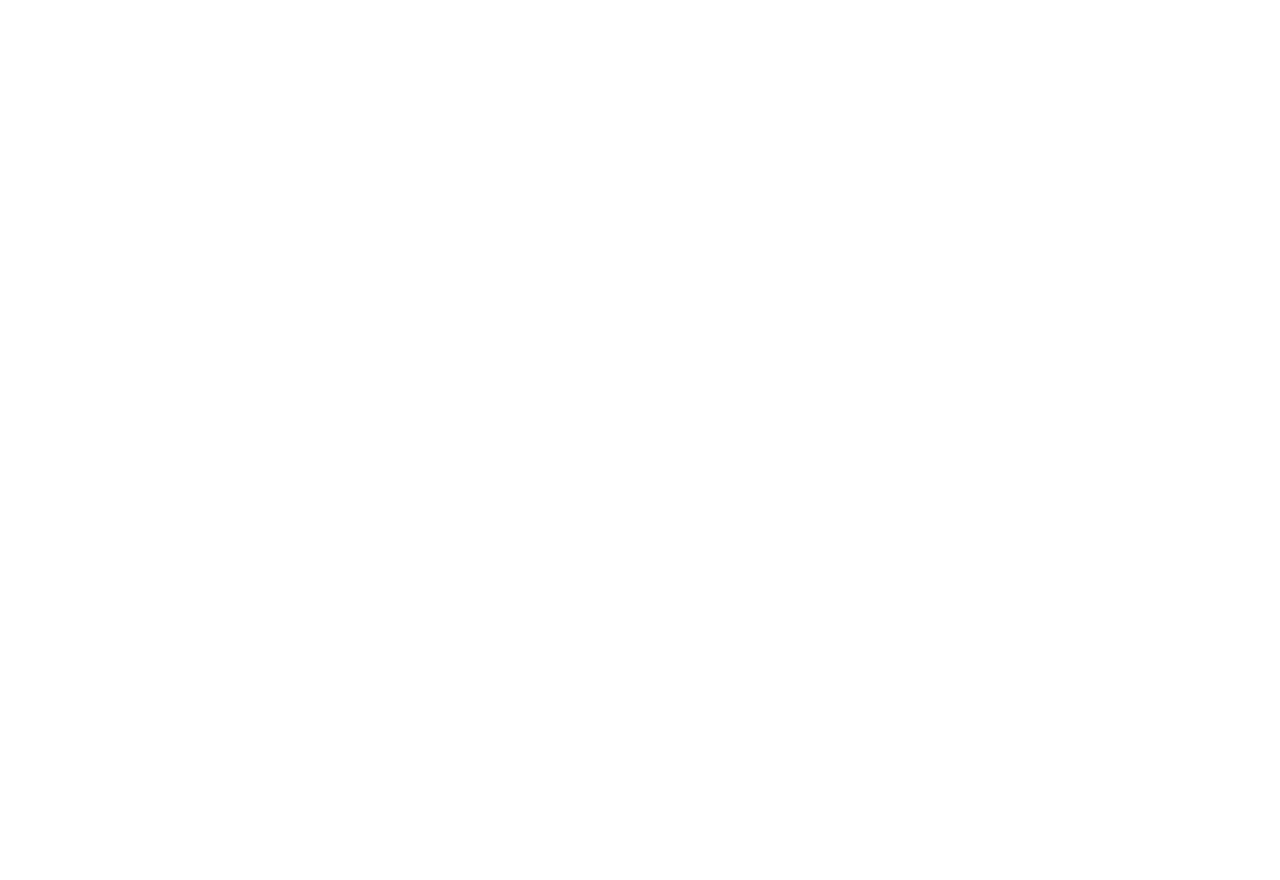
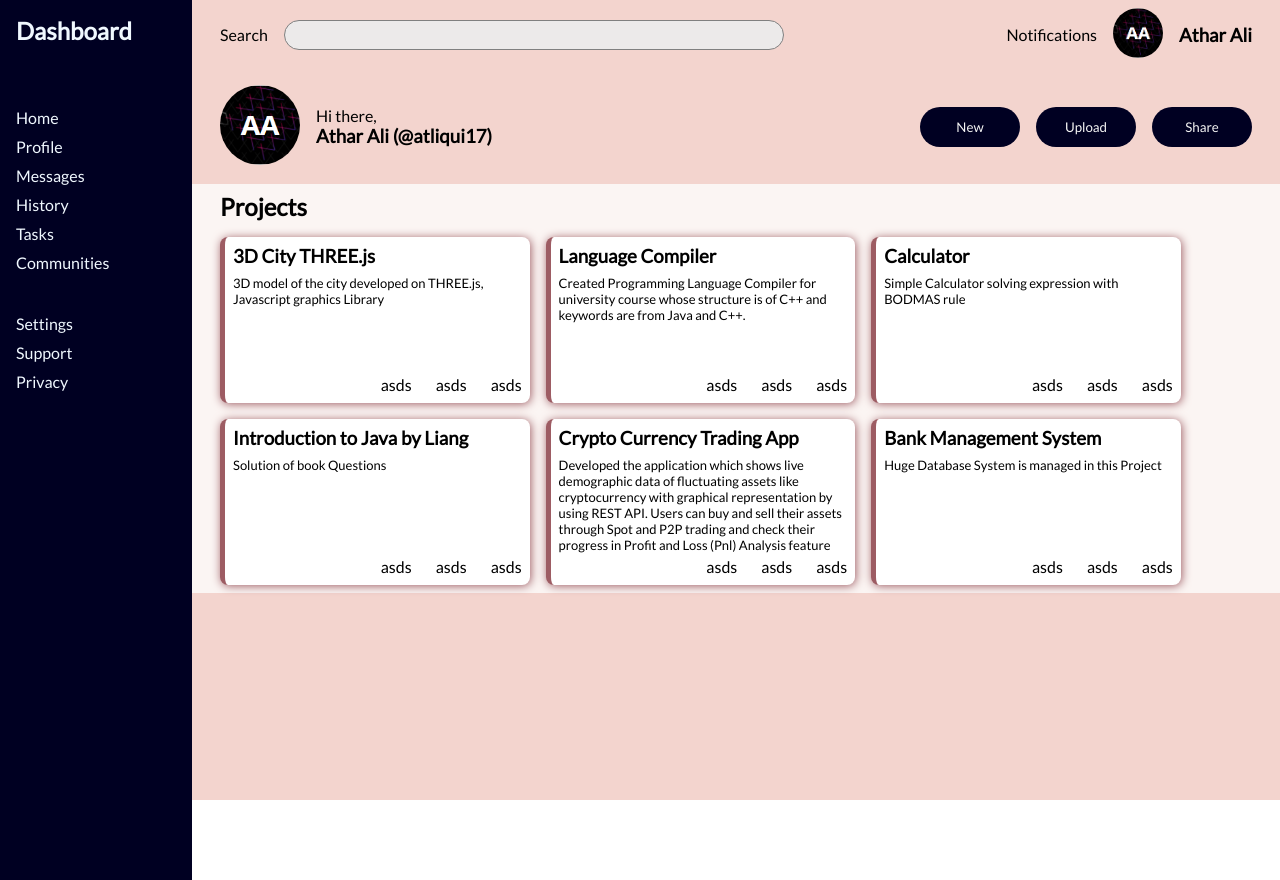
Before and after one commit to Athar-ali-siddiqui/TOP-admin-dashboard, a plain HTML site: page index.html in a window 1280 px wide. Before the commit the page ends 800 px from the top, so only its background shows below. Drawn offline with Linux system fonts and the light colour scheme.

Commit message:
Display picture is added

```diff
--- a/index.html
+++ b/index.html
@@ -4,10 +4,136 @@
     <meta charset="UTF-8">
     <meta http-equiv="X-UA-Compatible" content="IE=edge">
     <meta name="viewport" content="width=device-width, initial-scale=1.0">
+    <link rel="stylesheet"
+  href="https://fonts.googleapis.com/css?family=Roboto|Lato">
     <link rel="stylesheet" href="style.css">
     <title>Dashboard</title>
 </head>
 <body>
+    <div class="container">
+        <div class="left-sidebar">
 
+            <h2 class="first"> <a href="#">Dashboard</a></h2>
+            <ul class="second">
+                <li><a href="#">Home</a></li>
+                <li><a href="#">Profile</a></li>
+                <li><a href="#">Messages</a></li>
+                <li><a href="#">History</a></li>
+                <li><a href="#">Tasks</a></li>
+                <li><a href="#">Communities</a></li>
+
+            </ul>
+            <ul class="third">
+                <li><a href="#">Settings</a></li>
+                <li><a href="#">Support</a></li>
+                <li><a href="#">Privacy</a></li>
+            </ul>
+
+        </div>
+        <div class="main-content">
+            <div class="first">
+                <div class="left">
+                    <label for="search">Search</label>
+                    <input type="search" name="search" id="search">
+                </div>
+
+                <div class="right">
+                    <div class="notification">Notifications</div>
+                    <div class="dp"><img src="images/AA.PNG" alt="dp" ></div>
+                    <div class="name"><h3>Athar Ali</h3></div>
+                </div>
+
+            </div>
+            <div class="first second">
+                <div class="left">
+                    <div class="dp"><img src="images/AA.PNG" alt="dp" ></div>
+                    <div class="name-greet">
+                        <div>Hi there,</div>
+                        <div><h3>Athar Ali (@atliqui17)</h3></div>
+                    </div>
+
+                </div>
+
+                <div class="right">
+                    <button>New</button>
+                    <button>Upload</button>
+                    <button>Share</button>
+                </div>
+            </div>
+            <div class="third">
+
+
+                <h2>Projects</h2>
+                <div class="project">
+                    <div class="project-card">
+                        <div class="title"><h3>3D City THREE.js</h3></div>
+                        <div class="detail">3D model of the city developed on THREE.js, Javascript graphics Library </div>
+                        <div class="icons">
+                            <div class="icon">asds</div>
+                            <div class="icon">asds</div>
+                            <div class="icon">asds</div>
+                        </div>
+                    </div>
+                    <div class="project-card">
+                        <div class="title"><h3>Language Compiler</h3></div>
+                        <div class="detail">Created Programming Language Compiler for
+                            university course whose structure is of C++ and
+                            keywords are from Java and C++.
+                            </div>
+                        <div class="icons">
+                            <div class="icon">asds</div>
+                            <div class="icon">asds</div>
+                            <div class="icon">asds</div>
+                        </div>
+                    </div>
+                    <div class="project-card">
+                        <div class="title"><h3>Calculator</h3></div>
+                        <div class="detail">Simple Calculator solving expression with BODMAS rule</div>
+                        <div class="icons">
+                            <div class="icon">asds</div>
+                            <div class="icon">asds</div>
+                            <div class="icon">asds</div>
+                        </div>
+                    </div>
+                    <div class="project-card">
+                        <div class="title"><h3>Introduction to Java by Liang</h3></div>
+                        <div class="detail">Solution of book Questions</div>
+                        <div class="icons">
+                            <div class="icon">asds</div>
+                            <div class="icon">asds</div>
+                            <div class="icon">asds</div>
+                        </div>
+                    </div>
+                    <div class="project-card">
+                        <div class="title"><h3>Crypto Currency Trading App</h3></div>
+                        <div class="detail">Developed the application which shows live
+                            demographic data of fluctuating assets
+                            like cryptocurrency with graphical representation by
+                            using REST API. Users can buy and sell their assets
+                            through Spot and P2P trading and check their
+                            progress in Profit and Loss (Pnl) Analysis feature</div>
+                        <div class="icons">
+                            <div class="icon">asds</div>
+                            <div class="icon">asds</div>
+                            <div class="icon">asds</div>
+                        </div>
+                    </div>
+                    <div class="project-card">
+                        <div class="title"><h3>Bank Management System</h3></div>
+                        <div class="detail">Huge Database System is managed in this Project</div>
+                        <div class="icons">
+                            <div class="icon">asds</div>
+                            <div class="icon">asds</div>
+                            <div class="icon">asds</div>
+                        </div>
+                    </div>
+                </div>
+
+
+
+
+            </div>
+        </div>
+    </div>
 </body>
 </html>
--- a/style.css
+++ b/style.css
@@ -0,0 +1,157 @@
+*{
+    margin: 0px;
+    padding: 0px;
+    font-family: Lato;
+}
+.container{
+    display: flex;
+    height: 100vh;
+    width: 100vw;
+
+}
+.left-sidebar{
+    color: aliceblue;
+    background-color: #000022;
+
+    /* display: flex;
+    flex-direction: column;
+    gap: 24px; */
+    width: 15%;
+    height: 110%;
+
+}
+.left-sidebar>.first{
+    height: 50px;
+}
+.left-sidebar> *{
+   padding: 16px;
+}
+ul{
+    list-style: none;
+}
+li{
+    list-style-type: none;
+    margin-top: 10px;
+}
+a{
+    color: inherit;
+    text-decoration: none;
+}
+
+.main-content{
+    background-color: #F3D4CE;
+    width: 85%;
+    height: 100%;
+    gap: 8px;
+    display: flex;
+    flex-direction: column;
+}
+.main-content> *{
+    padding: 8px;
+    margin-right: 20px;
+    margin-left: 20px;
+    /* width: 100%; */
+}
+.main-content>.first , .main-content>.first>.left , .main-content>.first>.right {
+    display: flex;
+    flex-direction: row;
+    align-items: center;
+    gap: 16px;
+}
+.main-content>.first{
+    justify-content: space-between;
+    /* box-shadow: 5px 10px grey; */
+}
+
+.main-content>.first>.right{
+    justify-content: right;
+
+    width: 40%;
+}
+
+.main-content>.first>.left{
+    /* justify-content: left; */
+    width: 60%;
+}
+
+.main-content>.first>.left input{
+    border-radius: 50px;
+    border: 1px solid gray;
+    background-color: rgb(236, 234, 234);
+    height: 30px;
+    width: 500px;
+}
+
+.main-content>.first>.right  img
+{
+    height: 50px;
+    width: 50px;
+}
+.main-content>.second>.left  img {
+    height: 80px;
+    width: 80px;
+}
+.main-content>.second{
+    margin: 0px;
+    /* box-shadow:  0px 1px 0px 1px #888888; */
+}
+.main-content>.second> *{
+    margin-right: 20px;
+    margin-left: 20px;
+
+}
+.main-content>.second>.right  button {
+    height: 40px;
+    width: 100px;
+    border-radius: 20px;
+    border: 0px;
+    background-color: #000022;
+    color: whitesmoke;
+}
+img{
+    border-radius: 60px;
+}
+.main-content>.third{
+    /* display: flex; */
+    /* background-color: white; */
+    background-color:#FBF5F3 ;
+    /* border-radius: 10px; */
+    margin: 0px;
+}
+.main-content>.third> *{
+
+    margin-right: 20px;
+    margin-left: 20px;
+}
+
+
+.project{
+    margin-top: 16px;
+    display: grid;
+    grid-template-rows: repeat(2,2fr);
+    grid-template-columns: repeat(auto-fit , minmax(150px , 30%));
+    gap: 16px;
+}
+.project-card{
+    padding: 8px;
+    background-color:white ;
+    border-radius: 8px;
+    border-left: 5px solid #9D5C63;
+    box-shadow: 1px 1px 10px #9D5C63;
+    height: 150px;
+
+    display: flex;
+    flex-direction:column;
+}
+.project-card > .detail{
+    padding-top: 8px;
+    height: 100px;
+    font-size: 13px;
+}
+.project-card > .icons{
+    display: flex;
+    flex-direction:row;
+    gap:24px;
+    justify-content: right;
+}
+/* .main-content> */
```
Also changed, not shown: images/AA.PNG (added).
